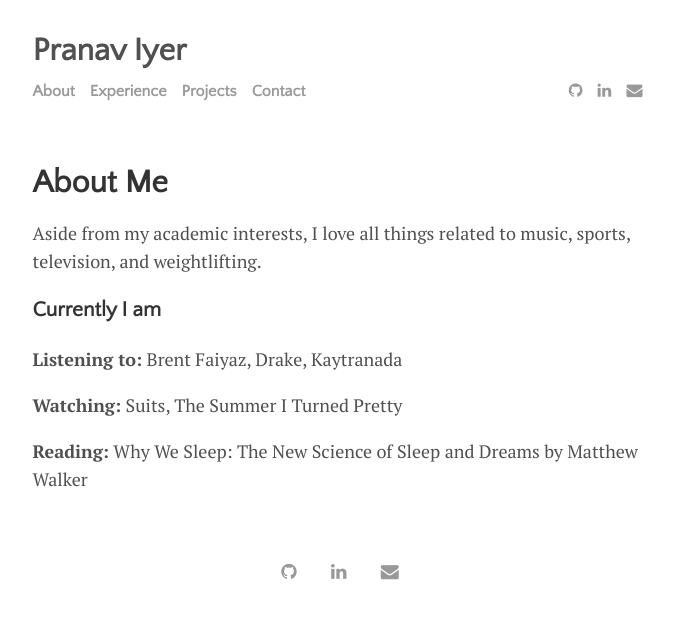
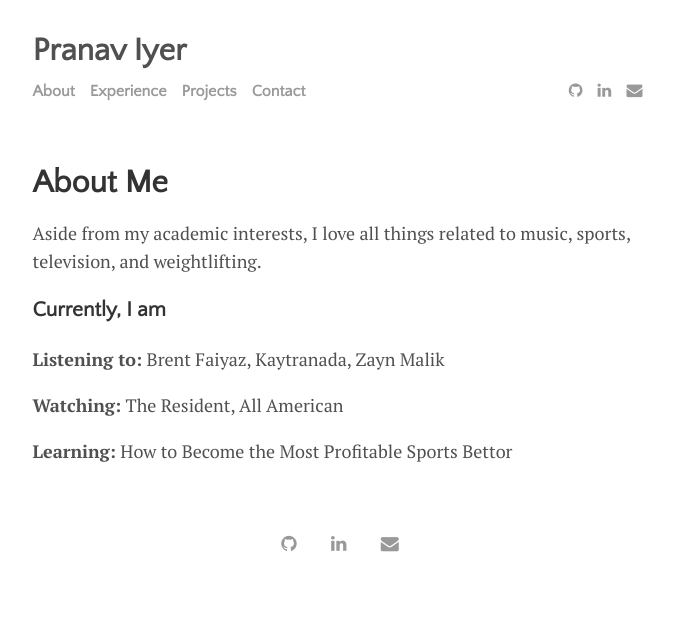
Before and after one commit to pranavxiyer/pranavxiyer.github.io, a Jekyll site: the page built from menu/about.md, in a window 1280 px wide. Shown: the top 619 px of the page, without its empty margins (300-974 px from the left). Built offline with Jekyll 4.4.1, drawn with Linux system fonts in a browser that asks for light colours.

Commit message:
about updates

```diff
--- a/menu/about.md
+++ b/menu/about.md
@@ -6,13 +6,13 @@ permalink: /about
 
 Aside from my academic interests, I love all things related to music, sports, television, and weightlifting.
 
-### Currently I am
+### Currently, I am
 
 **Listening to:**
-Brent Faiyaz, Drake, Kaytranada
+Brent Faiyaz, Kaytranada, Zayn Malik
 
 **Watching:**
-Suits, The Summer I Turned Pretty
+The Resident, All American
 
-**Reading:**
-Why We Sleep: The New Science of Sleep and Dreams by Matthew Walker
+**Learning:**
+How to Become the Most Profitable Sports Bettor
```
